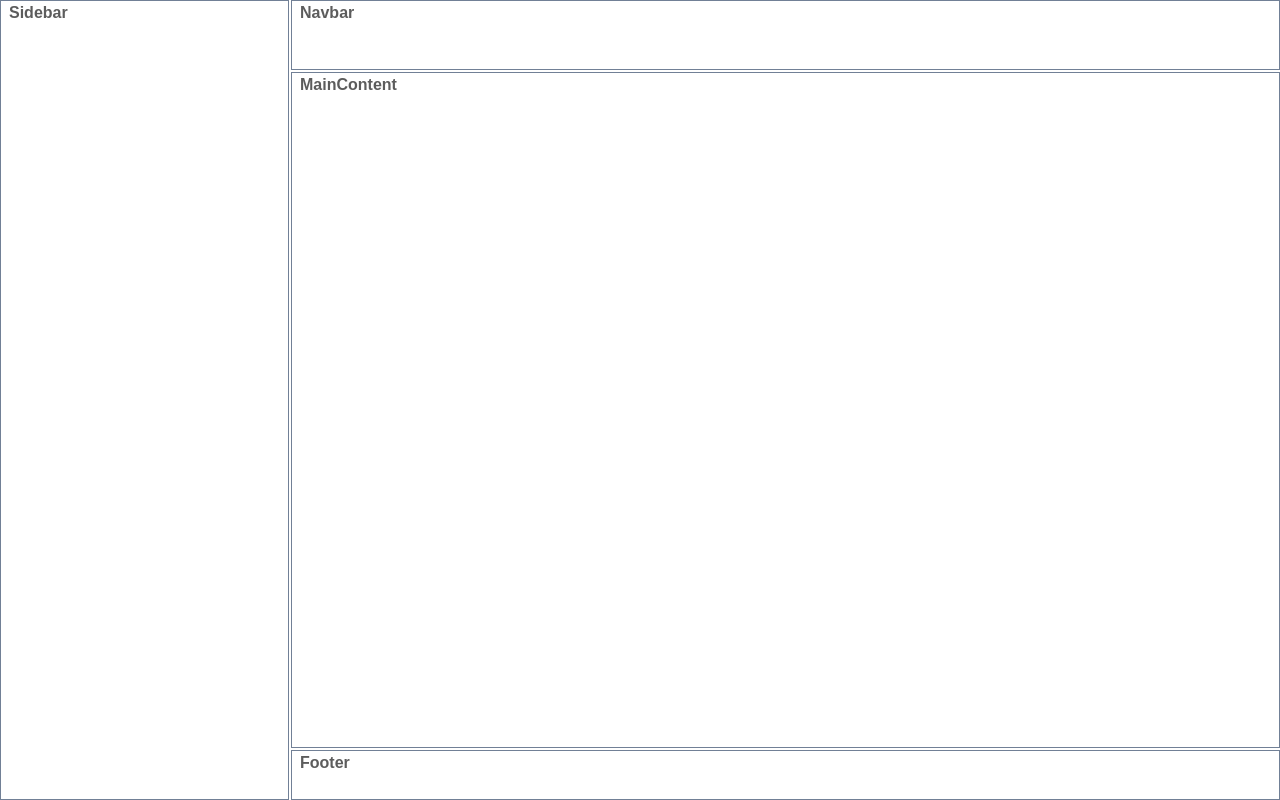
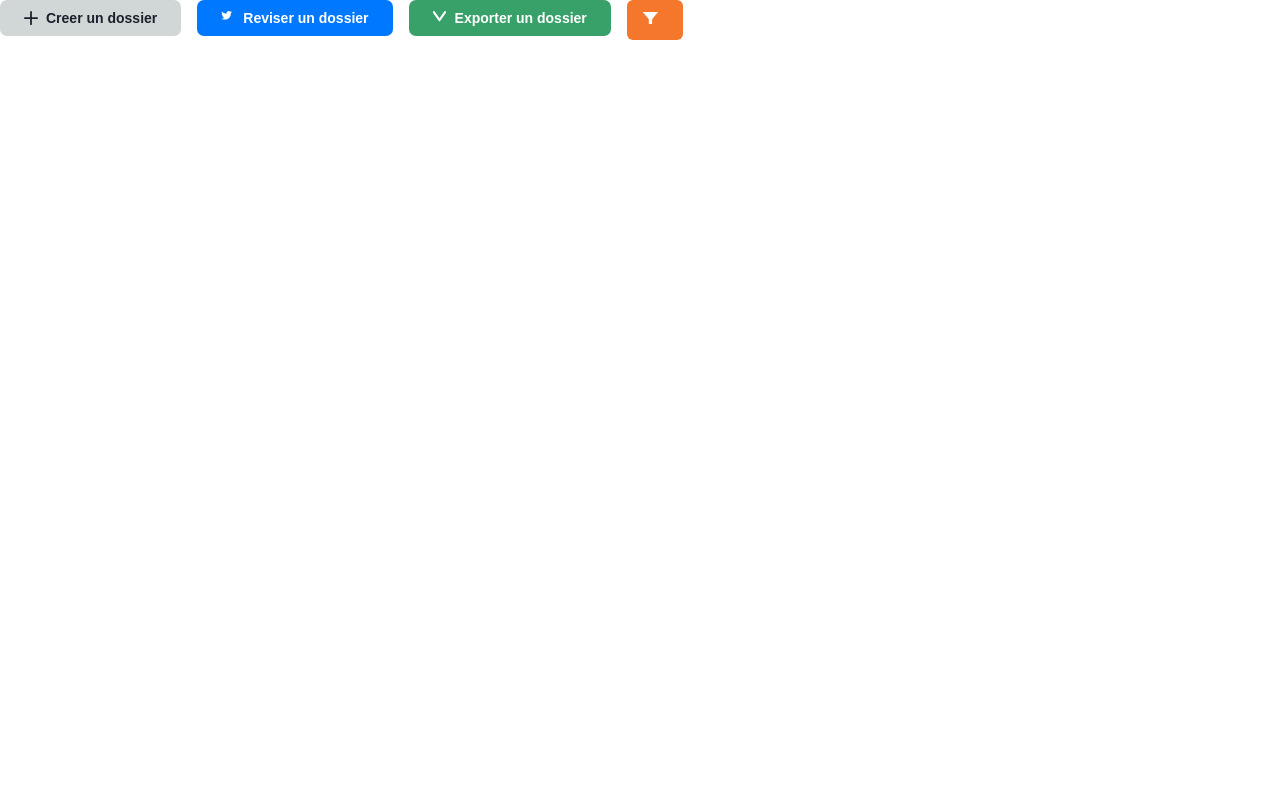
Before and after one commit to AfricaBank/front_end_officiel, a React (Vite) app: page / in a window 1280 px wide. Built offline with nearby package versions, Linux system fonts and the light colour scheme.

Commit message:
button de recherch

```diff
--- a/package.json
+++ b/package.json
@@ -10,6 +10,7 @@
     "preview": "vite preview"
   },
   "dependencies": {
+    "@chakra-ui/icons": "^2.1.1",
     "@chakra-ui/react": "^2.8.2",
     "@emotion/react": "^11.11.4",
     "@emotion/styled": "^11.11.0",
--- a/src/App.tsx
+++ b/src/App.tsx
@@ -1,8 +1,12 @@
-import { RootLayout } from "./layout/RootLayout";
+import ButtonRecherche from "./Components/reusableComponents/BouttonRecherche/ButtonRecherche";
+
+// import { RootLayout } from "./layout/RootLayout";
 const App = () => {
   return (
     <>
-      <RootLayout />
+      {/* <RootLayout /> */}
+      <ButtonRecherche/>
+
     </>
   );
 };
--- /dev/null
+++ b/src/Components/reusableComponents/BouttonRecherche/ButtonRecherche.tsx
@@ -0,0 +1,43 @@
+import { ButtonGroup, Icon } from "@chakra-ui/react";
+import { CustomButton } from "../CustomButton";
+import { AddIcon } from "@chakra-ui/icons";
+import { icons } from "../../../customTheme/iconStyle";
+import { colors } from "../../../customTheme/colorTheme";
+
+function ButtonRecherche() {
+  return (
+    <div>
+      <ButtonGroup spacing={4}>
+        <CustomButton
+          leftIcon={<AddIcon />}
+          size="smol"
+          bg={colors.primary.darkGrey[400]}
+        >
+          Creer un dossier
+        </CustomButton>
+        <CustomButton
+          leftIcon={<Icon as={icons.icon10} />}
+          size="smol"
+          colorScheme="messenger"
+        >
+          Reviser un dossier
+        </CustomButton>
+        <CustomButton
+          leftIcon={<Icon as={icons.icon2 } />}
+          size="smol"
+          colorScheme="green"
+        >
+          Exporter un dossier
+        </CustomButton>
+        <CustomButton
+          colorScheme="white"
+          alignItems="center"
+          bg={colors.state.orange[900]}
+          leftIcon={<Icon as={icons.icon5} />}
+        ></CustomButton>
+      </ButtonGroup>
+    </div>
+  );
+}
+
+export default ButtonRecherche;
--- a/src/customTheme/colorTheme.ts
+++ b/src/customTheme/colorTheme.ts
@@ -12,6 +12,7 @@ export const colors = {
           700: '#2563EB80',
           800: '#2563EB90',
           900: '#2563EB',
+
         },
         darkGrey: {
             0: '#6E7C7C',
```
Also changed, not shown: 2 other files (tests, documents, lock files or other folders).
